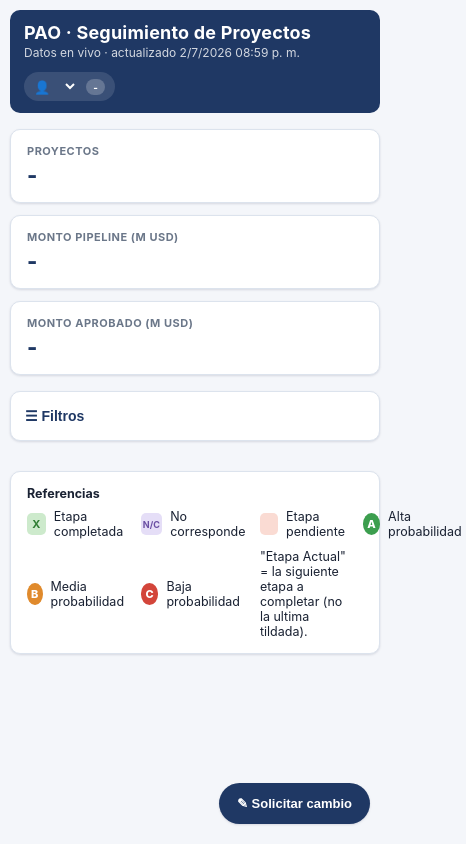
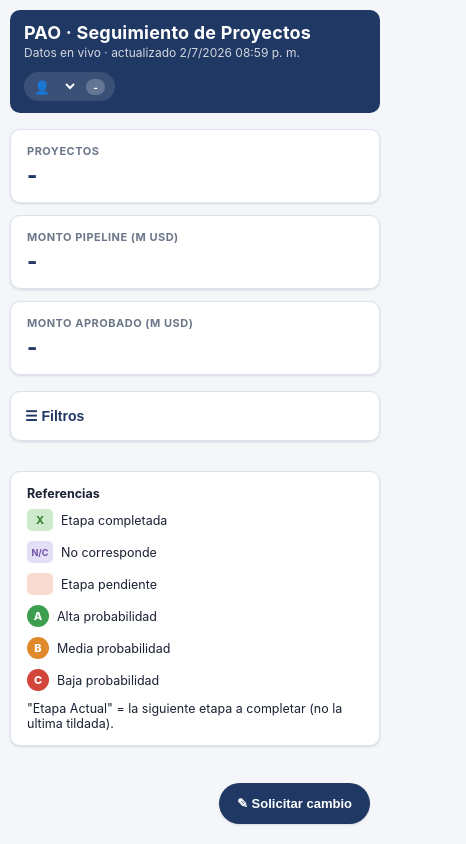
Before and after one commit to Alecoronado/pao-app, a website: page public/index.html in a window 390 px wide. Shown: the whole page, 466 px wide, since content can reach past the window. Drawn offline with Linux system fonts and the light colour scheme; no server answers.

Commit message:
Fix mobile layout overflow from fixed 4-col legend grid
The legend panel used a hardcoded 4-column grid with no responsive
override, which overflowed narrow viewports and pushed out the whole
page's layout viewport. That, in turn, made fixed-position elements
(the edit/new-project modal) size against the wrong width and get
cut off on phones.

```diff
--- a/public/styles.css
+++ b/public/styles.css
@@ -271,8 +271,10 @@ tfoot td {
   .filters-grid.collapsed { display: none; }
   .topbar { padding: 12px 14px; }
   .form-grid { grid-template-columns: 1fr; }
+  .legend-grid { grid-template-columns: 1fr 1fr; }
 }
 @media (max-width: 520px) {
   .kpis { grid-template-columns: 1fr; }
   .app-shell { padding: 10px; }
+  .legend-grid { grid-template-columns: 1fr; }
 }
```
